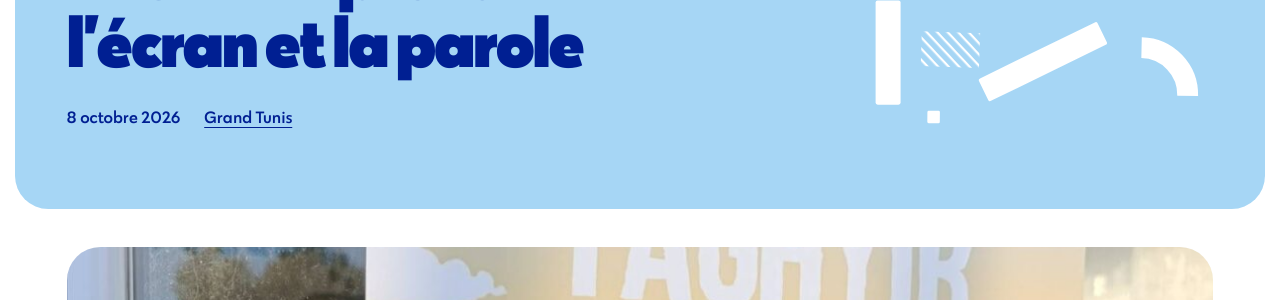
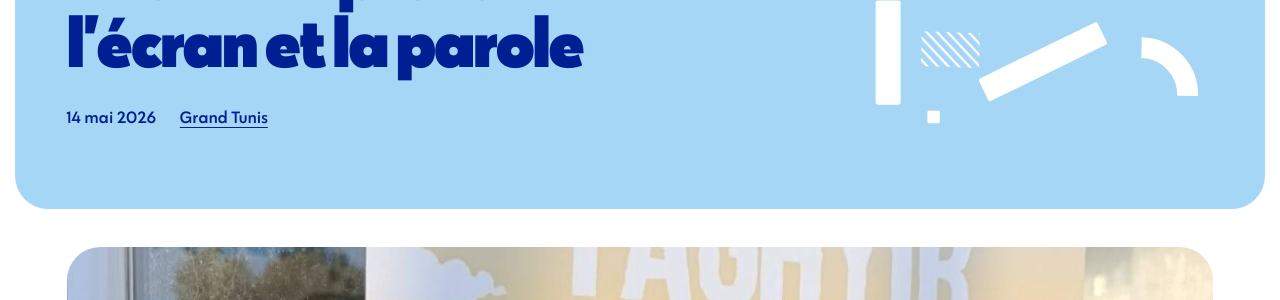
Before and after one commit to shanti-tn/bibliotheque, a Jekyll site: the page built from _articles/2026-10-08-taghyir-prend-lecran-et-la-parole.md, in a window 1280 px wide and 900 px high. Shown: the part 320-620 px from the top of the window. Built offline with Jekyll 4.4.1, drawn with Linux system fonts in a browser that asks for light colours; nearby versions of some CDN libraries.

Commit message:
Update _articles/2026-10-08-taghyir-prend-lecran-et-la-parole.md (via Pages CMS)

```diff
--- a/_articles/2026-10-08-taghyir-prend-lecran-et-la-parole.md
+++ b/_articles/2026-10-08-taghyir-prend-lecran-et-la-parole.md
@@ -1,6 +1,6 @@
 ---
 title: "TAGHYIR prend l’écran et la parole "
-date: 2026-10-08
+date: 2026-05-14
 theme: ESS
 region: Grand Tunis
 image: /assets/img/articles/6716514501222970219720797887620158181663828176n-1-1157x1536.jpg
```
